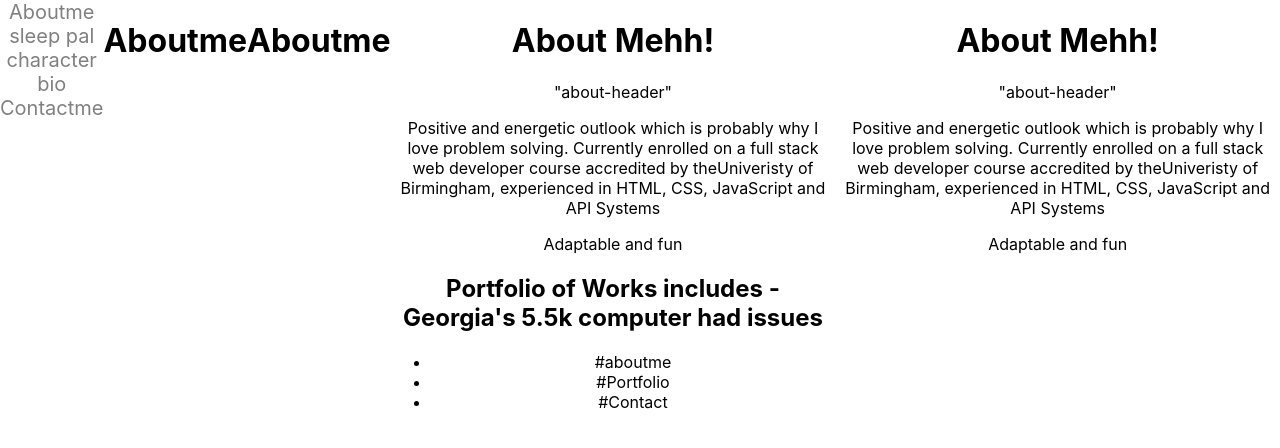
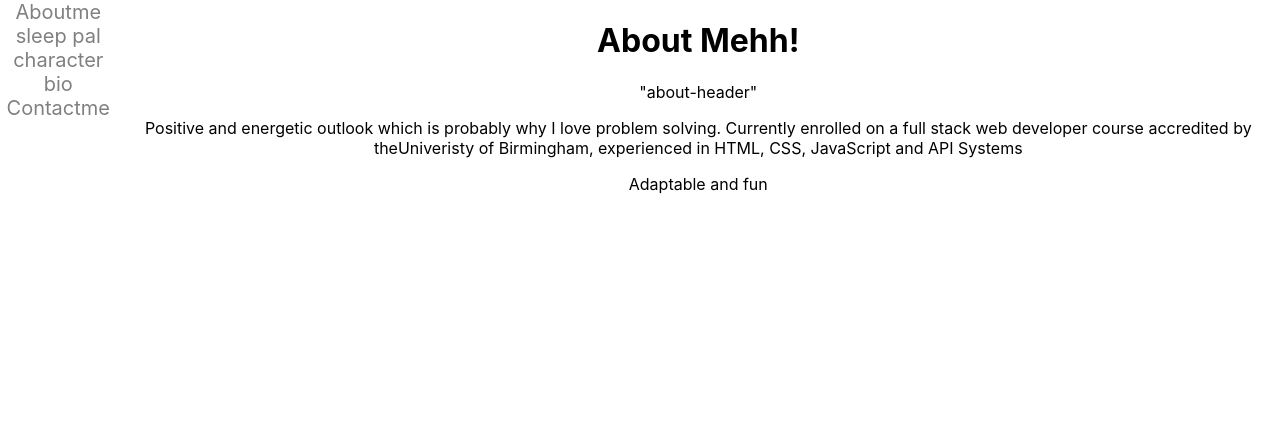
Before and after one commit to satpalmatharoo/react-portfolio, a React (Create React App) app in the folder reactportfolio/: page / in a window 1280 px wide. Shown: the top 448 px of the page. Built offline with nearby package versions, Linux system fonts and the light colour scheme.

Commit message:
delete duplicate code

```diff
--- a/reactportfolio/src/App.js
+++ b/reactportfolio/src/App.js
@@ -28,13 +28,7 @@ function App() {
     <div className="App">
       <NavTabs
       currentPage={pg} handlePageChange={handlePageChange}/>
-    <h1> Aboutme</h1>
-    <h1> Aboutme</h1>
-    <div className="Navbar">
-    <Aboutme />
-    <Portfolio/>
-    <Navbar/>
-  </div>
+
     {renderPage()}
     </div>
   );
```
